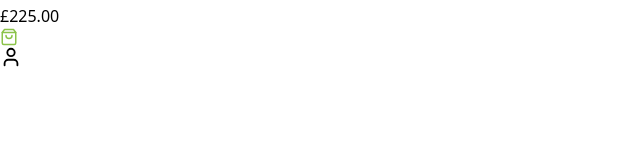
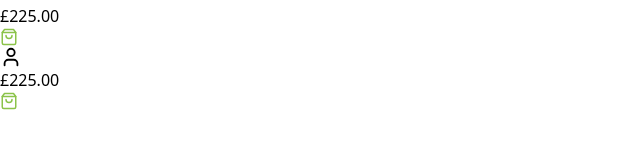
Before and after one commit to vishal-kumawat-appinventiv/organic-store-clone, a React (Vite) app: page / in a window 1280 px wide. Shown: the part 225-374 px from the top of the page, without its empty margins (0-640 px from the left). Built offline with nearby package versions, Linux system fonts and the light colour scheme; the HTML template or start-up script is replaced by a standard one.

Commit message:
navbar done

```diff
--- a/src/components/Navbar.tsx
+++ b/src/components/Navbar.tsx
@@ -1,4 +1,4 @@
-import { ShoppingBag, User } from "lucide-react";
+import { Menu, ShoppingBag, User } from "lucide-react";
 
 const Navbar = () => {
   const leftNavbarLinks = [
@@ -27,17 +27,16 @@ const Navbar = () => {
     },
   ];
 
+  const logo =
+    "https://websitedemos.net/organic-shop-02/wp-content/uploads/sites/465/2019/06/organic-store-logo5.svg";
+
   return (
     <>
       <nav className="p-4 px-8 bg-white flex items-center justify-between w-full">
         <div className="flex items-center">
-          <img
-            src="https://websitedemos.net/organic-shop-02/wp-content/uploads/sites/465/2019/06/organic-store-logo5.svg"
-            alt="nav-logo"
-            width={145}
-          />
+          <img src={logo} alt="nav-logo" width={145} />
 
-          <ul className="flex gap-11 ml-8">
+          <ul className="hidden lg:flex gap-11 ml-8">
             {leftNavbarLinks.map((link) => (
               <li key={link.name}>
                 <a href={link.href} className="text-gray-800">
@@ -48,7 +47,7 @@ const Navbar = () => {
           </ul>
         </div>
 
-        <ul className="flex gap-11">
+        <ul className="hidden lg:flex gap-11">
           {rightNavbarLinks.map((link) => (
             <li key={link.name}>
               <a href={link.href} className="text-gray-800">
@@ -66,6 +65,15 @@ const Navbar = () => {
             </div>
           </div>
         </ul>
+        <div className="flex items-center gap-3 lg:hidden">
+          <p className="text-[#8bc34a] font-bold">£225.00</p>
+          <div>
+            <ShoppingBag size={18} color="#8bc34a" />
+          </div>
+          <div>
+            <Menu color="#ffffff" className="bg-[#8bc34a]" />
+          </div>
+        </div>
       </nav>
     </>
   );
```
